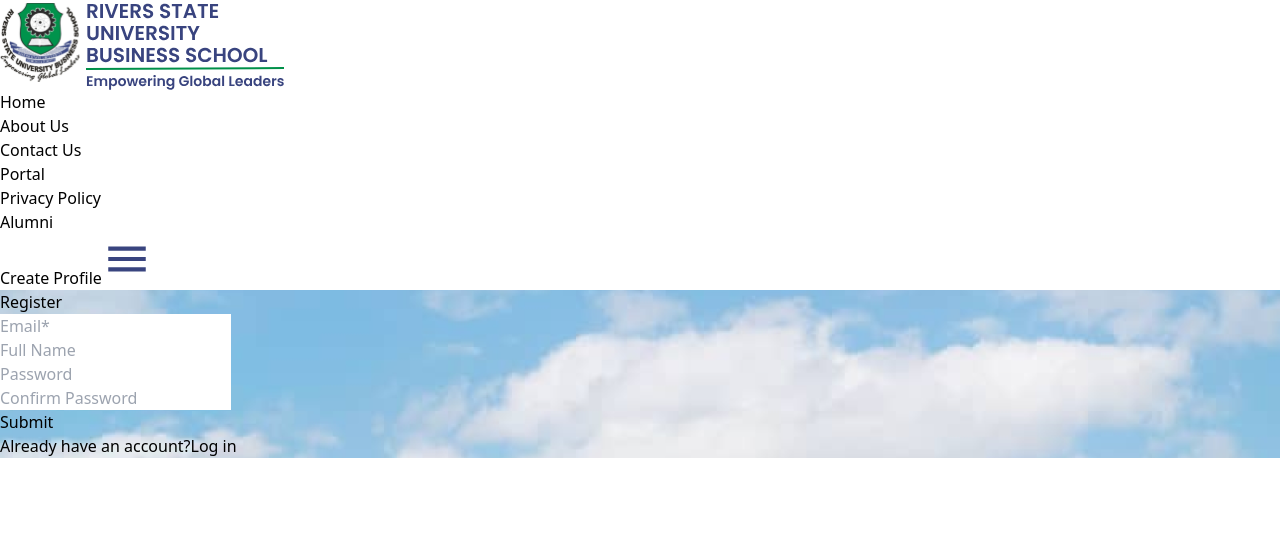
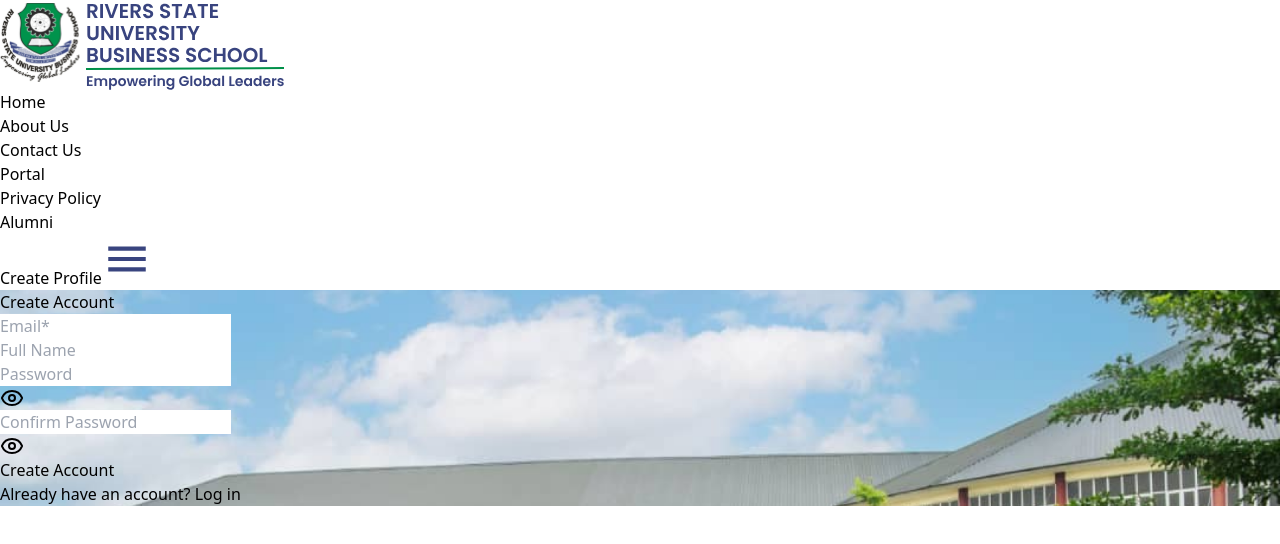
Before and after one commit to 9ightshade/Luminae-Stores, a React (Vite) app: page /register in a window 1280 px wide. Shown: the top 544 px of the page. Built offline with nearby package versions, Linux system fonts and the light colour scheme.

Commit message:
chore:dependency update

```diff
--- a/package.json
+++ b/package.json
@@ -11,7 +11,9 @@
   },
   "dependencies": {
     "axios": "^1.7.7",
+    "framer-motion": "^12.0.5",
     "jwt-decode": "^4.0.0",
+    "lucide-react": "^0.474.0",
     "react": "^18.3.1",
     "react-dom": "^18.3.1",
     "react-hook-form": "^7.53.1",
--- a/src/components/signUp.jsx
+++ b/src/components/signUp.jsx
@@ -1,113 +1,212 @@
 import axios from "axios";
-import bgimage from "../assets/png/background_img.png"
+import bgimage from "../assets/png/background_img.png";
 import { useState } from "react";
-import { useNavigate } from "react-router-dom";
-import { Link } from "react-router-dom";
-
-
+import { useNavigate, Link } from "react-router-dom";
+import { Eye, EyeOff } from "lucide-react"; // Import icons
 
 function SignUp() {
-    const [fullname, setFullName] = useState("");
-    const [email, setEmail] = useState("");
-    const [password, setPassword] = useState("");
-    const [confirmPassword, setConfirmPassword] = useState("");
-    const [toast, setToast] = useState('');
-
-    // const navigate = useNavigate();
-    const data = {
-        name: fullname,
-        email: email,
-        password: password,
-        confirmPassword: confirmPassword,
-        role: "student"
-    };
+  const [formData, setFormData] = useState({
+    fullname: "",
+    email: "",
+    password: "",
+    confirmPassword: "",
+  });
+  const [errors, setErrors] = useState({});
+  const [toast, setToast] = useState("");
+  const [isLoading, setIsLoading] = useState(false);
+  const [showPassword, setShowPassword] = useState(false); // State to toggle password visibility
+  const navigate = useNavigate();
 
   const URL = "https://portal.rsubs.org/api/users/signup";
 
+  const validateForm = () => {
+    const newErrors = {};
+
+    const emailRegex = /^[^\s@]+@[^\s@]+\.[^\s@]+$/;
+    if (!emailRegex.test(formData.email)) {
+      newErrors.email = "Invalid email address";
+    }
+
+    if (formData.password.length < 8) {
+      newErrors.password = "Password must be 8+ characters";
+    }
+
+    if (formData.password !== formData.confirmPassword) {
+      newErrors.confirmPassword = "Passwords don't match";
+    }
+
+    setErrors(newErrors);
+    return Object.keys(newErrors).length === 0;
+  };
+
+  const handleInputChange = (e) => {
+    const { name, value } = e.target;
+    setFormData((prev) => ({
+      ...prev,
+      [name]: value,
+    }));
+  };
 
   const handleSubmit = async (e) => {
     e.preventDefault();
-        console.log(data);
+
+    if (!validateForm()) return;
+
+    setIsLoading(true);
+    const data = {
+      name: formData.fullname,
+      email: formData.email,
+      password: formData.password,
+      confirmPassword: formData.confirmPassword,
+      role: "student",
+    };
 
     try {
-            const response = await axios.post(URL, data,)
-
-            console.log(
-                response.data.message
-            );
-
-            setToast(response.data.message)
-            console.log("success navigate to login");
-
-
-
-
+      const response = await axios.post(URL, data);
+      setToast(response.data.message);
+      setTimeout(() => navigate("/"), 2000);
     } catch (error) {
-            console.log(error.response.data.message);
-            setToast(error.response.data.message)
-
+      const errorMessage = error.response?.data?.message || "Signup failed";
+      setToast(errorMessage);
+    } finally {
+      setIsLoading(false);
     }
   };
 
+  const togglePasswordVisibility = () => {
+    setShowPassword((prev) => !prev);
+  };
 
   return (
+    <div
+      className="min-h-screen flex items-center justify-center p-4 bg-cover bg-center"
+      style={{
+        backgroundImage: `url(${bgimage})`,
+        backgroundRepeat: "no-repeat",
+        backgroundSize: "cover",
+      }}>
+      <div className="w-full max-w-md bg-white/90 backdrop-blur-sm p-8 rounded-xl shadow-2xl">
+        <h3 className="text-center text-3xl md:text-4xl text-[#39447F] font-black mb-6">
+          Create Account
+        </h3>
 
-        <div className=" flex justify-center py-3 relative" style={{ backgroundImage: `url(${bgimage})`, backgroundRepeat: "no-repeat" }}>
-            {
-                toast ? <div className="absolute w-[100%] h-[100%] bg-blue-900 blur-[80px] z-0" >
+        {toast && (
+          <div
+            className="bg-blue-100 border border-blue-400 text-blue-700 px-4 py-3 rounded relative mb-4"
+            role="alert">
+            <span className="block sm:inline">{toast}</span>
+          </div>
+        )}
 
-                </div> : null
-            }
-
-
-
-            {
-                toast ? <p className='text-center text-[30px] text-white bg-blue-900 p-3 rounded-md font-black absolute top-[40%] ' >
-                    {toast}
-
-                    <Link to={'/'} className="block underline cursor-pointer" >
-                        Return to Login
-                    </Link>
-                </p> : null
-            }
-
-            <div className='bg-[#F3F1F1] p-10 shadow-md shadow-gray-500 rounded-[10px]  '>
-                <h3 className='text-center text-[36px] text-[#39447F] font-black'>Register</h3>
-
-
-                <form className='mt-5' onSubmit={handleSubmit}>
+        <form onSubmit={handleSubmit} className="space-y-4">
           <div>
-                        <input className='w-full p-2 outline-none my-2 bg-white' type="email" placeholder='Email*' name='email' required onChange={(e) => { setEmail(e.target.value) }} />
+            <input
+              className={`w-full px-3 py-2 border rounded-md focus:outline-none focus:ring-2
+                                ${
+                                  errors.email
+                                    ? "border-red-500 focus:ring-red-500"
+                                    : "border-gray-300 focus:ring-blue-500"
+                                }`}
+              type="email"
+              placeholder="Email*"
+              name="email"
+              required
+              value={formData.email}
+              onChange={handleInputChange}
+            />
+            {errors.email && (
+              <p className="text-red-500 text-sm mt-1">{errors.email}</p>
+            )}
           </div>
 
-
           <div>
-                        <input className='w-full p-2 outline-none my-2 bg-white' type="text" placeholder='Full Name' name='name' required onChange={(e) => { setFullName(e.target.value) }} />
+            <input
+              className="w-full px-3 py-2 border border-gray-300 rounded-md focus:outline-none focus:ring-2 focus:ring-blue-500"
+              type="text"
+              placeholder="Full Name"
+              name="fullname"
+              required
+              value={formData.fullname}
+              onChange={handleInputChange}
+            />
           </div>
 
-
-                    <div>
-                        <input className='w-full p-2 outline-none my-2 bg-white' type="password" required placeholder='Password' name='password' onChange={(e) => { setPassword(e.target.value) }} />
+          <div className="relative">
+            <input
+              className={`w-full px-3 py-2 border rounded-md focus:outline-none focus:ring-2
+                                ${
+                                  errors.password
+                                    ? "border-red-500 focus:ring-red-500"
+                                    : "border-gray-300 focus:ring-blue-500"
+                                }`}
+              type={showPassword ? "text" : "password"}
+              required
+              placeholder="Password"
+              name="password"
+              value={formData.password}
+              onChange={handleInputChange}
+            />
+            <div
+              className="absolute inset-y-0 right-3 flex items-center cursor-pointer"
+              onClick={togglePasswordVisibility}>
+              {showPassword ? <EyeOff className="w-5 h-5" /> : <Eye className="w-5 h-5" />}
+            </div>
+            {errors.password && (
+              <p className="text-red-500 text-sm mt-1">{errors.password}</p>
+            )}
           </div>
 
-
-                    <div>
-                        <input className='w-full p-2 outline-none my-2 bg-white' type="password" required placeholder='Confirm Password' name='confirmPassword' onChange={(e) => { setConfirmPassword(e.target.value) }} />
+          <div className="relative">
+            <input
+              className={`w-full px-3 py-2 border rounded-md focus:outline-none focus:ring-2
+                                ${
+                                  errors.confirmPassword
+                                    ? "border-red-500 focus:ring-red-500"
+                                    : "border-gray-300 focus:ring-blue-500"
+                                }`}
+              type={showPassword ? "text" : "password"}
+              required
+              placeholder="Confirm Password"
+              name="confirmPassword"
+              value={formData.confirmPassword}
+              onChange={handleInputChange}
+            />
+            <div
+              className="absolute inset-y-0 right-3 flex items-center cursor-pointer"
+              onClick={togglePasswordVisibility}>
+              {showPassword ? <EyeOff className="w-5 h-5" /> : <Eye className="w-5 h-5" />}
+            </div>
+            {errors.confirmPassword && (
+              <p className="text-red-500 text-sm mt-1">
+                {errors.confirmPassword}
+              </p>
+            )}
           </div>
 
-                    <input type='submit' value="Submit" className='bg-[#39447F] w-full py-2 text-center my-2 cursor-pointer rounded text-white' />
+          <button
+            className={`w-full py-3 rounded-md text-white font-semibold transition-colors duration-300
+                            ${
+                              isLoading
+                                ? "bg-gray-500 cursor-not-allowed"
+                                : "bg-[#39447F] hover:bg-blue-800 focus:outline-none focus:ring-2 focus:ring-blue-500"
+                            }`}
+            type="submit"
+            disabled={isLoading}>
+            {isLoading ? "Processing..." : "Create Account"}
+          </button>
 
-                    <p className='text-[#39447F] text-[1em] text-center hover:underline cursor-pointer '>
-                        <Link to="/">
-                            Already have an account?
-                            <span className='font-bold'>Log in </span></Link>
+          <p className="text-center text-sm text-gray-600">
+            Already have an account?{" "}
+            <Link
+              to="/"
+              className="text-[#39447F] hover:underline font-semibold">
+              Log in
+            </Link>
           </p>
         </form>
       </div>
     </div>
-    )
+  );
 }
 
-
-
 export default SignUp;
```
Also changed, not shown: 1 other file (tests, documents, lock files or other folders). Lines whose indentation alone changed are shown as unchanged.
